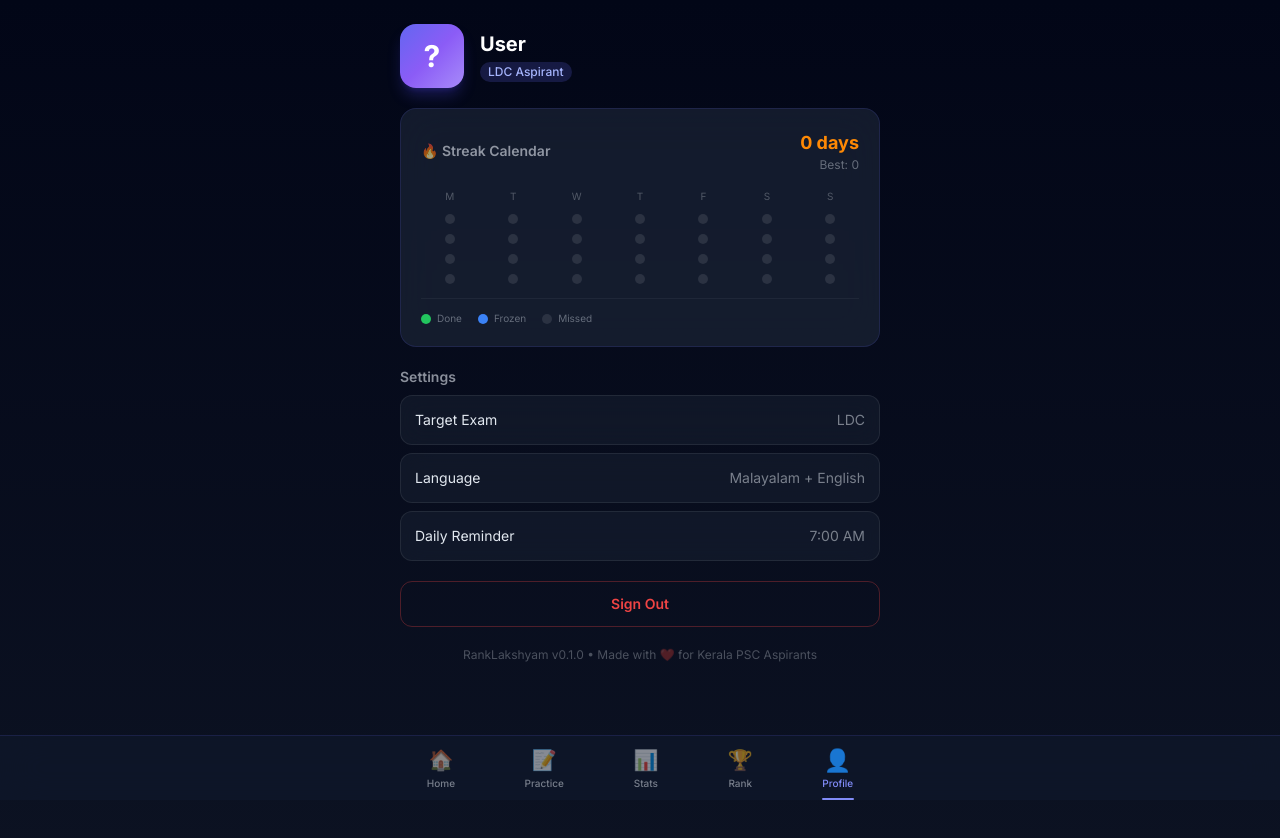
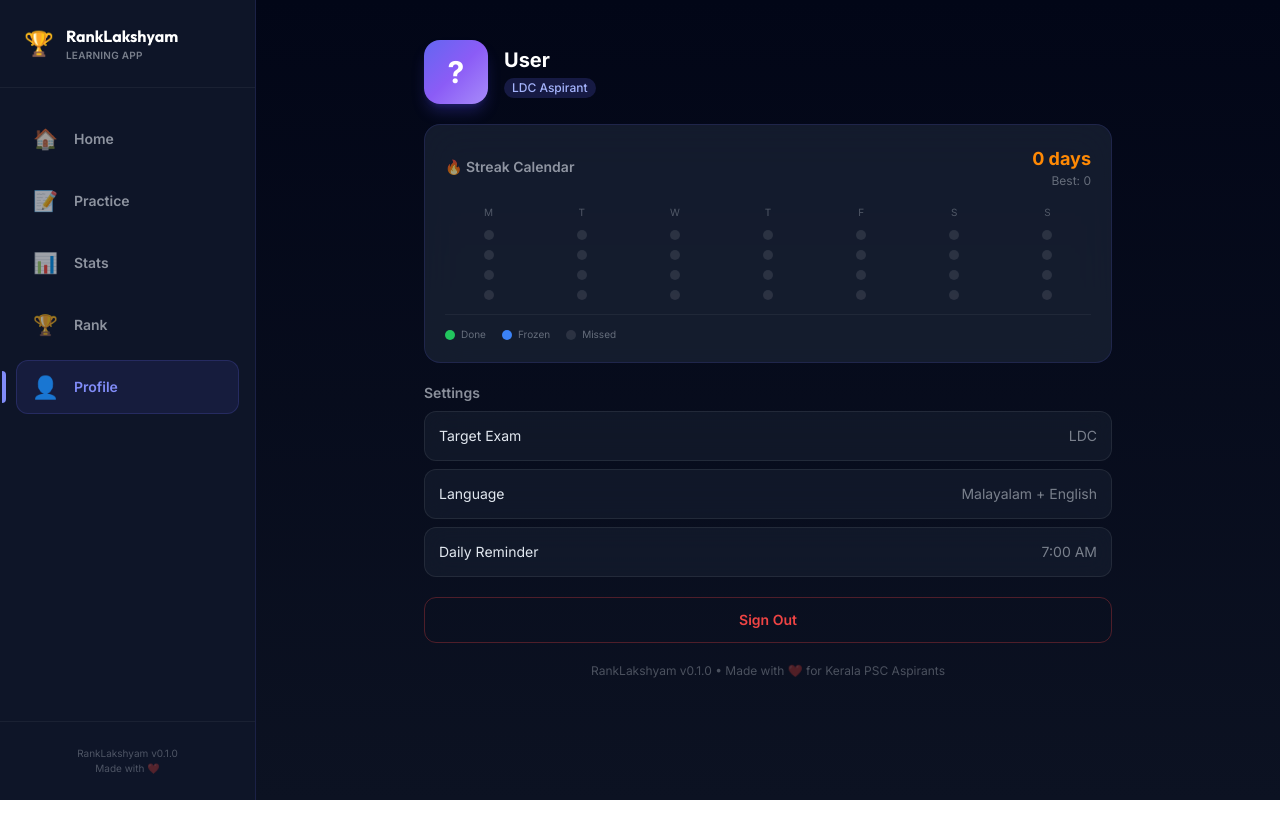
Before and after one commit to abrahul/RankLakshyam, a Next.js app: page /profile in a window 1280 px wide. Shown: the top 838 px of the page. After the commit the page ends 800 px from the top, so only its background shows below. Built offline with nearby package versions, Linux system fonts and the light colour scheme; no server answers.

Commit message:
made the ui desktop friendly

```diff
--- a/src/app/(main)/layout.tsx
+++ b/src/app/(main)/layout.tsx
@@ -2,6 +2,7 @@
 
 import { SessionProvider } from "next-auth/react";
 import BottomNav from "@/components/layout/BottomNav";
+import DesktopSidebar from "@/components/layout/DesktopSidebar";
 
 export default function MainLayout({
   children,
@@ -10,10 +11,17 @@ export default function MainLayout({
 }) {
   return (
     <SessionProvider>
-      <div className="min-h-dvh pb-safe max-w-lg mx-auto">
-        {children}
+      <div className="flex min-h-dvh">
+        <DesktopSidebar />
+        <main className="flex-1 pb-safe md:pb-0 md:ml-64 w-full">
+          <div className="max-w-5xl mx-auto w-full">
+            {children}
+          </div>
+        </main>
       </div>
-      <BottomNav />
+      <div className="md:hidden">
+        <BottomNav />
+      </div>
     </SessionProvider>
   );
 }
--- a/src/app/(main)/leaderboard/page.tsx
+++ b/src/app/(main)/leaderboard/page.tsx
@@ -39,7 +39,7 @@ export default function LeaderboardPage() {
   }, [period]);
 
   return (
-    <div className="px-4 pt-6 pb-24 animate-fade-in">
+    <div className="px-4 pt-6 md:p-10 pb-24 md:pb-10 animate-fade-in max-w-3xl mx-auto">
       <h1 className="text-2xl font-bold text-white font-[family-name:var(--font-display)] mb-6">
         🏆 Leaderboard
       </h1>
--- a/src/app/(main)/page.tsx
+++ b/src/app/(main)/page.tsx
@@ -77,7 +77,7 @@ export default function DashboardPage() {
   const greeting = getGreeting();
 
   return (
-    <div className="px-4 pt-6 animate-fade-in">
+    <div className="px-4 pt-6 md:p-8 md:pt-10 animate-fade-in max-w-5xl mx-auto">
       <div className="flex items-center justify-between mb-6">
         <div>
           <p className="text-surface-200/60 text-sm">{greeting}</p>
@@ -116,7 +116,7 @@ export default function DashboardPage() {
         </div>
       </div>
 
-      <Link href="/challenge" id="daily-challenge-card">
+      <Link href="/challenge" id="daily-challenge-card" className="block max-w-3xl">
         <div className="glass-card p-5 mb-4 relative overflow-hidden group cursor-pointer transition-all hover:border-primary-400/30">
           <div className="absolute top-0 right-0 w-32 h-32 rounded-full bg-primary-500/10 blur-[50px] group-hover:bg-primary-500/20 transition-all" />
           <div className="relative">
@@ -148,7 +148,7 @@ export default function DashboardPage() {
         </div>
       </Link>
 
-      <div className="grid grid-cols-2 gap-3 mb-6">
+      <div className="grid grid-cols-2 md:grid-cols-4 gap-3 md:gap-4 mb-6 md:mb-8 max-w-4xl">
         <StatCard icon="🎯" label="Accuracy" value={`${dashData?.accuracy || 0}%`} color="text-primary-400" />
         <StatCard icon="📚" label="Attempted" value={`${dashData?.totalAttempted || 0}`} color="text-accent-400" />
         <StatCard icon="🔥" label="Streak" value={`${dashData?.streak || 0} days`} color="text-orange-400" />
@@ -156,7 +156,7 @@ export default function DashboardPage() {
       </div>
 
       <h2 className="text-lg font-bold text-white mb-3">Quick Practice</h2>
-      <div className="grid grid-cols-2 gap-3 mb-6">
+      <div className="grid grid-cols-2 gap-3 md:gap-4 mb-6 md:mb-8 max-w-2xl">
         <Link href="/practice" id="quick-topic-practice">
           <ActionCard icon="📖" label="Topic Practice" subtitle="Choose a subject" color="#6366f1" />
         </Link>
@@ -166,7 +166,7 @@ export default function DashboardPage() {
       </div>
 
       <h2 className="text-lg font-bold text-white mb-3">Topics</h2>
-      <div className="flex gap-2 overflow-x-auto pb-3 -mx-4 px-4 scrollbar-hide">
+      <div className="flex gap-2 md:gap-4 overflow-x-auto pb-3 -mx-4 px-4 md:-mx-0 md:px-0 scrollbar-hide">
         {topics.slice(0, 8).map((topic) => (
           <Link
             key={topic.id}
--- a/src/app/(main)/profile/page.tsx
+++ b/src/app/(main)/profile/page.tsx
@@ -89,7 +89,7 @@ export default function ProfilePage() {
     : 0;
 
   return (
-    <div className="px-4 pt-6 pb-28 animate-fade-in space-y-5">
+    <div className="px-4 pt-6 md:p-10 pb-28 md:pb-10 animate-fade-in space-y-5 max-w-3xl mx-auto">
       {/* Celebration overlay */}
       {celebration && (
         <MilestoneCelebration
--- a/src/app/admin/layout.tsx
+++ b/src/app/admin/layout.tsx
@@ -95,7 +95,7 @@ function AdminContent({ children }: { children: React.ReactNode }) {
         </div>
       </aside>
 
-      <main className="flex-1 ml-56">
+      <main className="flex-1 ml-56 max-w-[100vw] overflow-x-hidden">
         <header
           className="sticky top-0 z-30 px-6 py-4 flex items-center justify-between"
           style={{
@@ -123,7 +123,7 @@ function AdminContent({ children }: { children: React.ReactNode }) {
             </div>
           </div>
         </header>
-        <div className="p-6">{children}</div>
+        <div className="p-6 max-w-7xl mx-auto w-full">{children}</div>
       </main>
     </div>
   );
--- a/src/app/admin/page.tsx
+++ b/src/app/admin/page.tsx
@@ -57,14 +57,14 @@ export default function AdminDashboard() {
 
   return (
     <div className="animate-fade-in space-y-6">
-      <div className="grid grid-cols-2 lg:grid-cols-4 gap-4">
+      <div className="grid grid-cols-2 sm:grid-cols-4 lg:grid-cols-4 gap-4 md:gap-6">
         <KpiCard icon="👥" label="Total Users" value={overview.totalUsers} />
         <KpiCard icon="❓" label="Total Questions" value={overview.totalQuestions} accent />
         <KpiCard icon="✅" label="Verified" value={overview.verifiedQuestions} color="text-success-500" />
         <KpiCard icon="⚠️" label="Unverified" value={overview.unverifiedQuestions} color="text-amber-400" />
       </div>
 
-      <div className="grid grid-cols-2 lg:grid-cols-3 gap-4">
+      <div className="grid grid-cols-2 sm:grid-cols-3 lg:grid-cols-3 gap-4 md:gap-6">
         <KpiCard icon="📝" label="Total Attempts" value={overview.totalAttempts} />
         <KpiCard icon="🏆" label="Today's Players" value={overview.todayParticipants} />
         <KpiCard
@@ -75,7 +75,7 @@ export default function AdminDashboard() {
         />
       </div>
 
-      <div className="grid grid-cols-1 lg:grid-cols-2 gap-6">
+      <div className="grid grid-cols-1 lg:grid-cols-2 gap-6 md:gap-8">
         <div className="glass-card p-5">
           <h3 className="text-sm font-semibold text-surface-200/60 mb-4">Questions by Topic</h3>
           <div className="space-y-3">
--- /dev/null
+++ b/src/components/layout/DesktopSidebar.tsx
@@ -0,0 +1,71 @@
+"use client";
+
+import Link from "next/link";
+import { usePathname } from "next/navigation";
+
+const navItems = [
+  { href: "/", icon: "🏠", label: "Home", activeIcon: "🏠" },
+  { href: "/practice", icon: "📝", label: "Practice", activeIcon: "📝" },
+  { href: "/performance", icon: "📊", label: "Stats", activeIcon: "📊" },
+  { href: "/leaderboard", icon: "🏆", label: "Rank", activeIcon: "🏆" },
+  { href: "/profile", icon: "👤", label: "Profile", activeIcon: "👤" },
+];
+
+export default function DesktopSidebar() {
+  const pathname = usePathname();
+
+  return (
+    <aside
+      className="hidden md:flex w-64 flex-shrink-0 flex-col fixed top-0 left-0 bottom-0 z-40"
+      style={{
+        background: "rgba(15, 23, 42, 0.95)",
+        borderRight: "1px solid rgba(99, 102, 241, 0.15)",
+      }}
+    >
+      <div className="p-6 border-b border-white/5">
+        <Link href="/" className="flex items-center gap-3">
+          <span className="text-2xl">🏆</span>
+          <div>
+            <h1 className="text-base font-bold text-white font-[family-name:var(--font-display)]">RankLakshyam</h1>
+            <p className="text-[10px] text-surface-200/50 font-semibold tracking-wide">LEARNING APP</p>
+          </div>
+        </Link>
+      </div>
+
+      <nav className="flex-1 py-6 px-4 space-y-2">
+        {navItems.map((item) => {
+          const isActive =
+            item.href === "/"
+              ? pathname === "/"
+              : pathname.startsWith(item.href);
+
+          return (
+            <Link
+              key={item.href}
+              href={item.href}
+              className={`flex items-center gap-4 px-4 py-3 rounded-xl text-sm font-medium transition-all group ${
+                isActive
+                  ? "bg-primary-500/10 text-primary-400 border border-primary-500/20"
+                  : "text-surface-200/60 hover:bg-white/5 hover:text-surface-200 border border-transparent"
+              }`}
+            >
+              <span className={`text-xl transition-transform ${isActive ? "scale-110" : "group-hover:scale-110"}`}>
+                {isActive ? item.activeIcon : item.icon}
+              </span>
+              <span className="font-semibold">{item.label}</span>
+              {isActive && (
+                <div className="absolute left-0 w-1 h-8 rounded-r-full bg-primary-400 ml-0.5" />
+              )}
+            </Link>
+          );
+        })}
+      </nav>
+
+      <div className="p-6 border-t border-white/5 text-center">
+         <p className="text-[10px] text-surface-200/30">
+          RankLakshyam v0.1.0<br/>Made with ❤️
+        </p>
+      </div>
+    </aside>
+  );
+}
```
